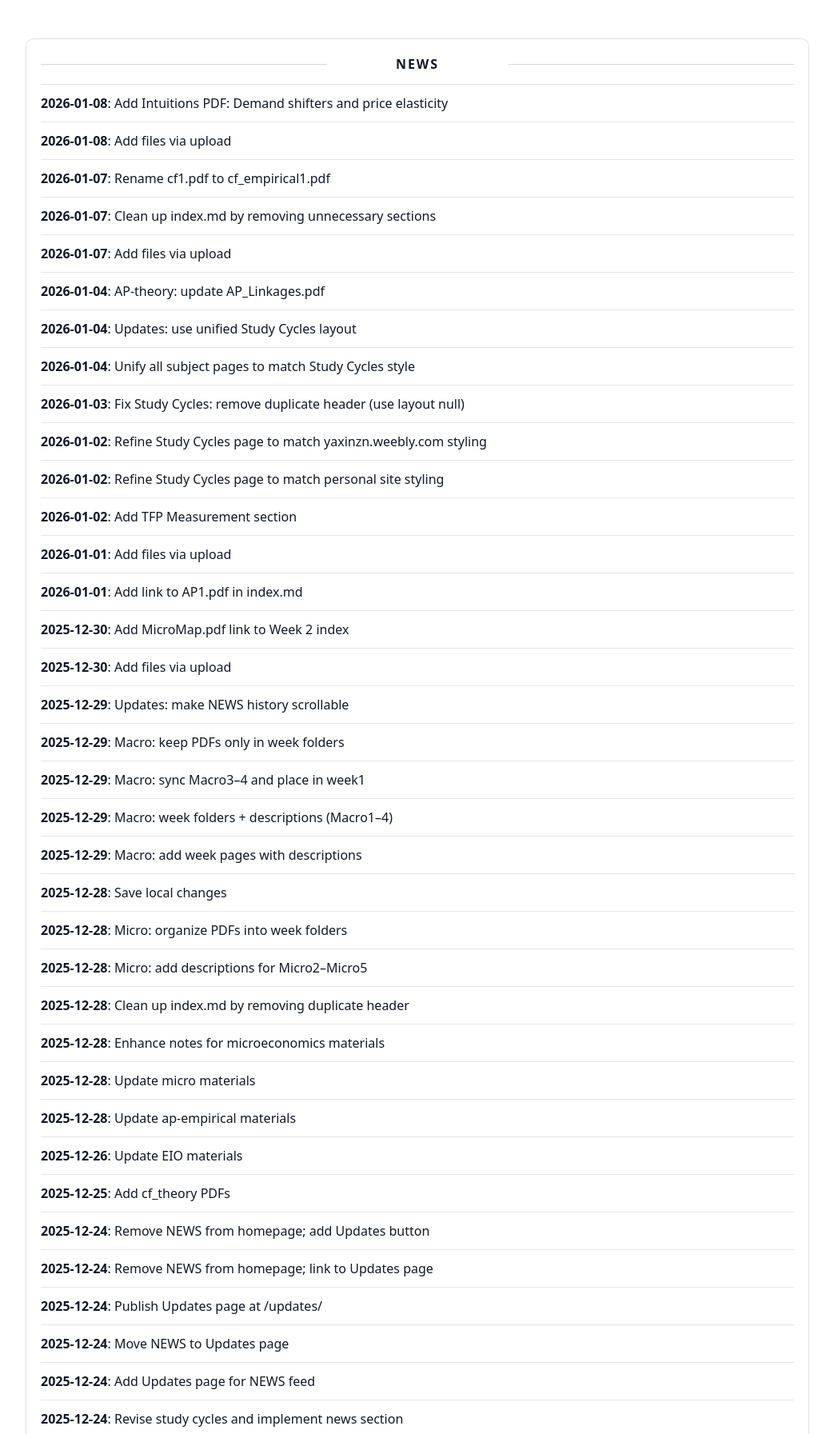
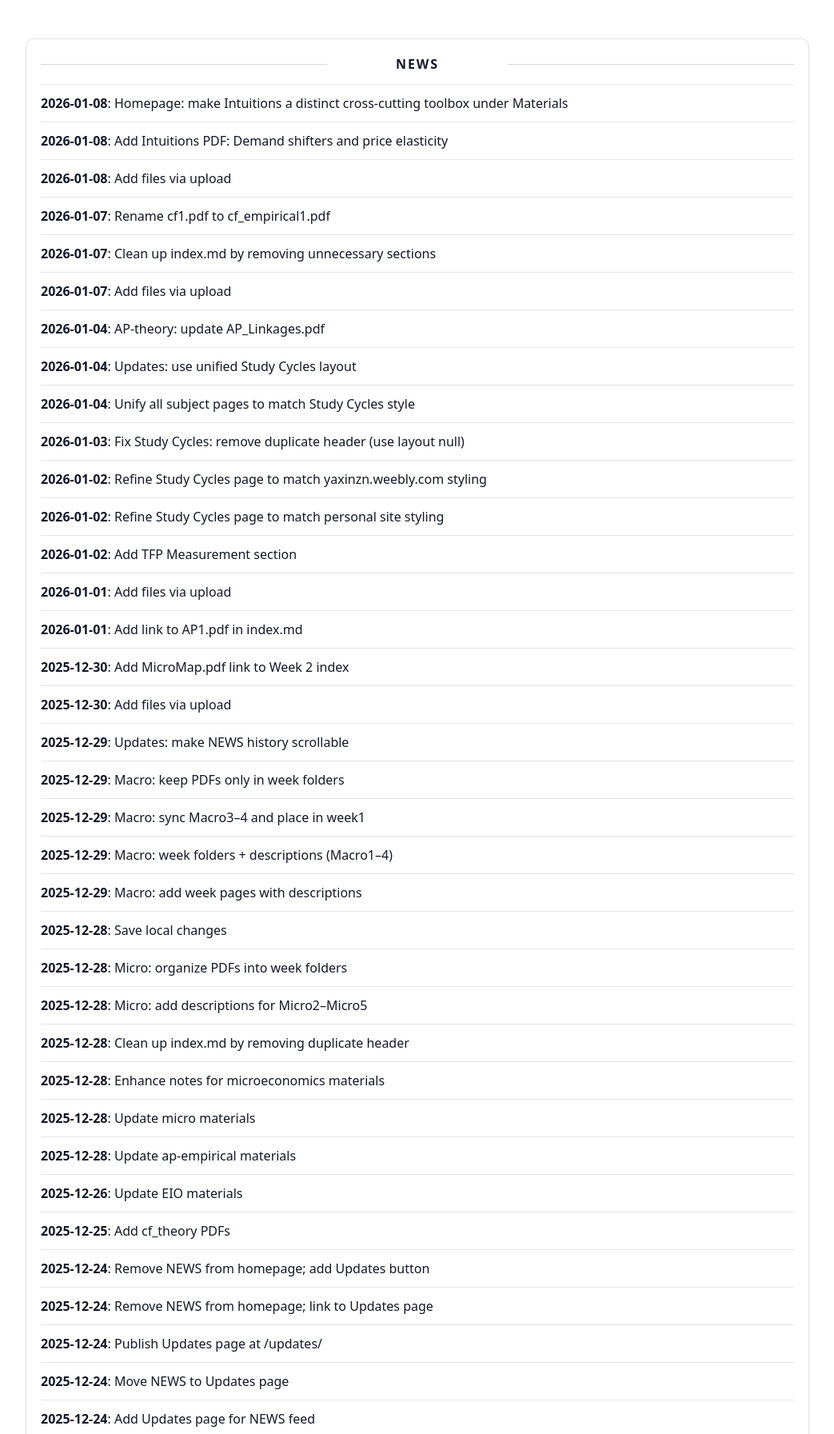
Before and after one commit to yaxinzn/study-archive, a Jekyll site: the page built from updates/index.md, in a window 1280 px wide, cut to the strip 476-2269 px from the top of the page. Shown: the whole strip at 80% size, without its empty margins (118-1161 px from the left). Built offline with Jekyll 4.4.1, drawn with Linux system fonts in a browser that asks for light colours; some of the changed text lies outside the part shown.

Commit message:
chore: update NEWS feed

```diff
--- a/_data/news.yml
+++ b/_data/news.yml
@@ -1,4 +1,7 @@
 # Auto-generated update history (sorted newest -> oldest). Do not edit manually.
+- ts: "1767869420"
+  date: "2026-01-08"
+  title: "Homepage: make Intuitions a distinct cross-cutting toolbox under Materials"
 - ts: "1767869204"
   date: "2026-01-08"
   title: "Add Intuitions PDF: Demand shifters and price elasticity"
```
